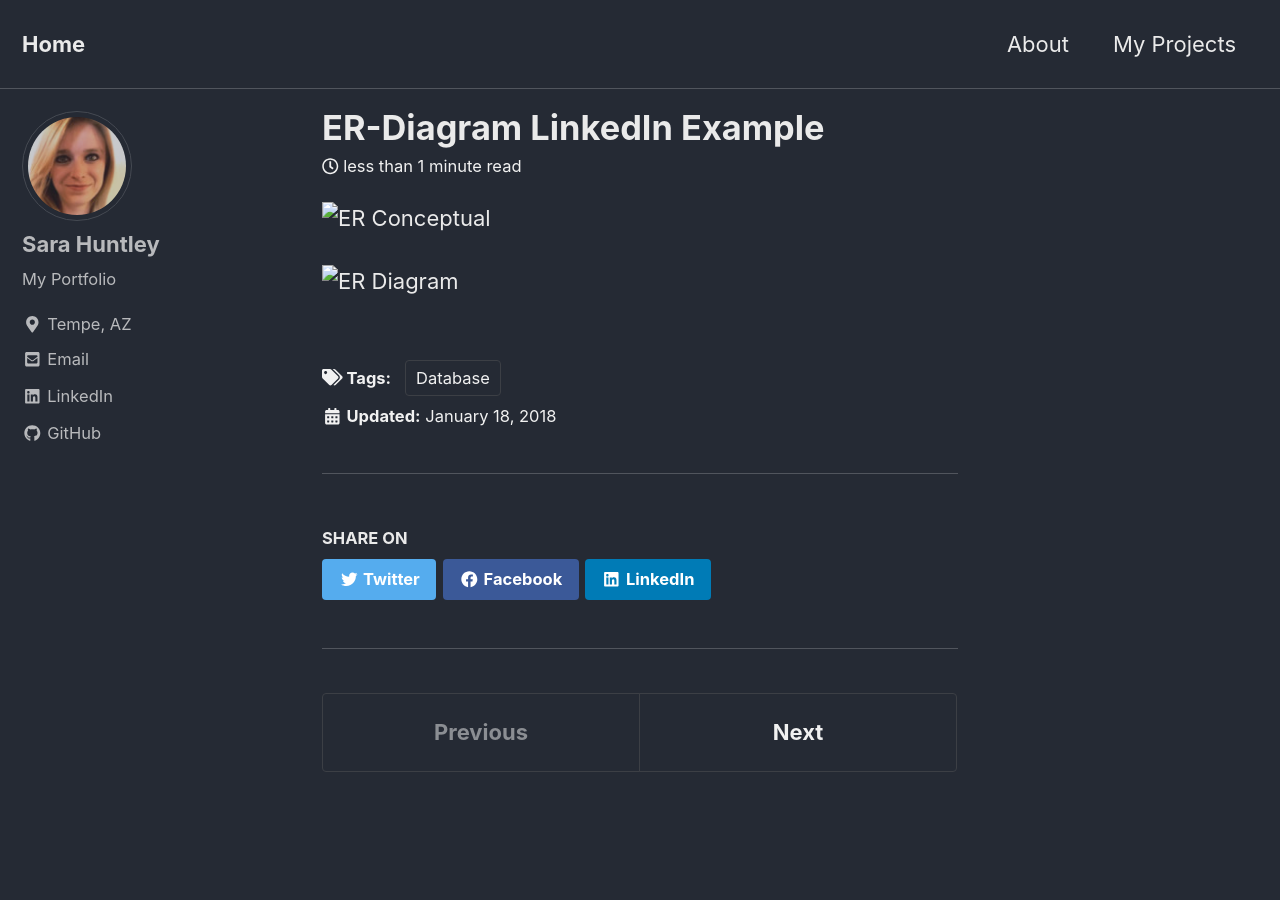
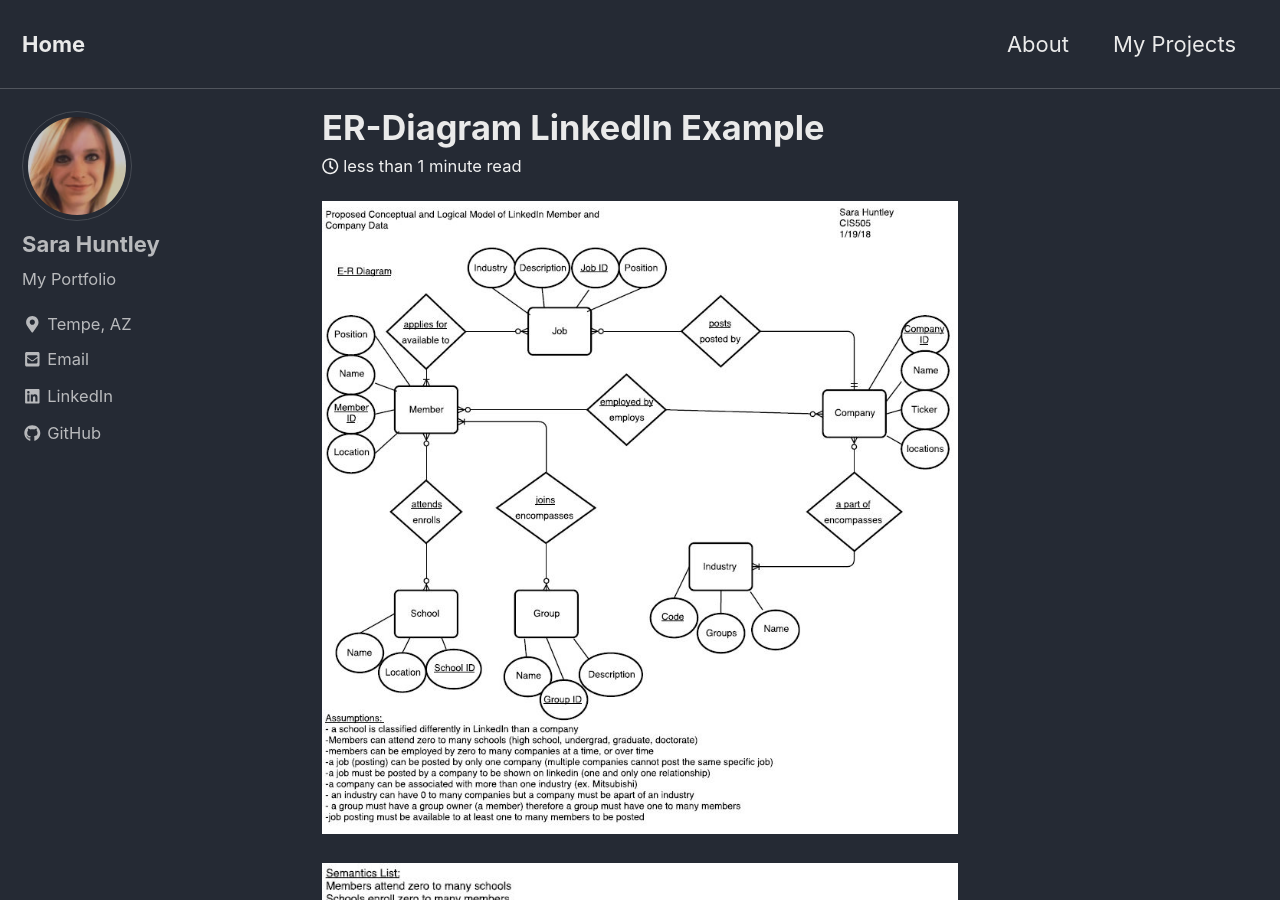
Before and after one commit to sarahuntley95/sarahuntley95.github.io, a Jekyll site: the page built from _posts/2018-01-18-erdiagram.md, in a window 1280 px wide and 900 px high. Built offline with Jekyll 4.4.1, drawn with Linux system fonts in a browser that asks for light colours; cached includes are drawn as plain includes; nearby versions of some CDN libraries.

Commit message:
update er post

```diff
--- a/_posts/2018-01-18-erdiagram.md
+++ b/_posts/2018-01-18-erdiagram.md
@@ -7,6 +7,6 @@
 excerpt: "Database"
 ---
 
-![ER Conceptual](filesforprojects/ERDiagram.JPG "ER Conceptual Diagram")
+![ER Conceptual](/filesforprojects/ERDiagram.JPG "ER Conceptual Diagram")
 
-![ER Diagram](filesforprojects/ERDiagram2.JPG "ER Database Diagram")
+![ER Diagram](/filesforprojects/ERDiagram2.JPG "ER Database Diagram")
```
